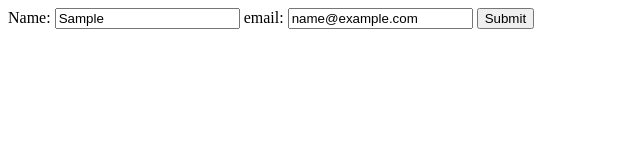
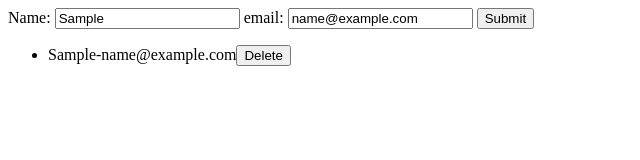
Before and after one commit to Syzio2E/localstorage, a plain HTML site: page index.html in a window 1280 px wide. Both pictures are taken after typing "Sample", "name@example.com" into the empty fields and a click on the button "Submit". Shown: the whole page, without its empty margins (0-640 px from the left). Drawn offline with Linux system fonts and the light colour scheme.

Commit message:
Add files via upload

```diff
--- a/index.html
+++ b/index.html
@@ -7,6 +7,7 @@
     <input type="email" name="email">
     <button>Submit</button>
    </form>
+   <ul id="listOfitems"></ul>
    <script>
     function storetolocal(event){
         event.preventDefault();
@@ -17,9 +18,26 @@
         name : name,
         email: email
        }
+        localStorage.setItem(obj.email,JSON.stringify(obj))
+        showUserOnScreen(obj)
+    }
+    function showUserOnScreen(obj){
+        const parentElem = document.getElementById('listOfitems')
+        const childElem = document.createElement('li')
+        childElem.textContent = obj.name + '-' + obj.email
+        const deleteButton = document.createElement('button')
+                deleteButton.textContent = 'Delete'
+                deleteButton.addEventListener('click', function(){
+                    deleteFromLocal(obj.email);
+                    parentElem.removeChild(childElem);
+                });
+                childElem.appendChild(deleteButton);
+                parentElem.appendChild(childElem)
+            }
 
-        let myobj_serial = JSON.stringify(obj)
-        localStorage.setItem('obj',myobj_serial)
+            function deleteFromLocal(email){
+                localStorage.removeItem(email);
+
     }
    </script>
    </body>
```
